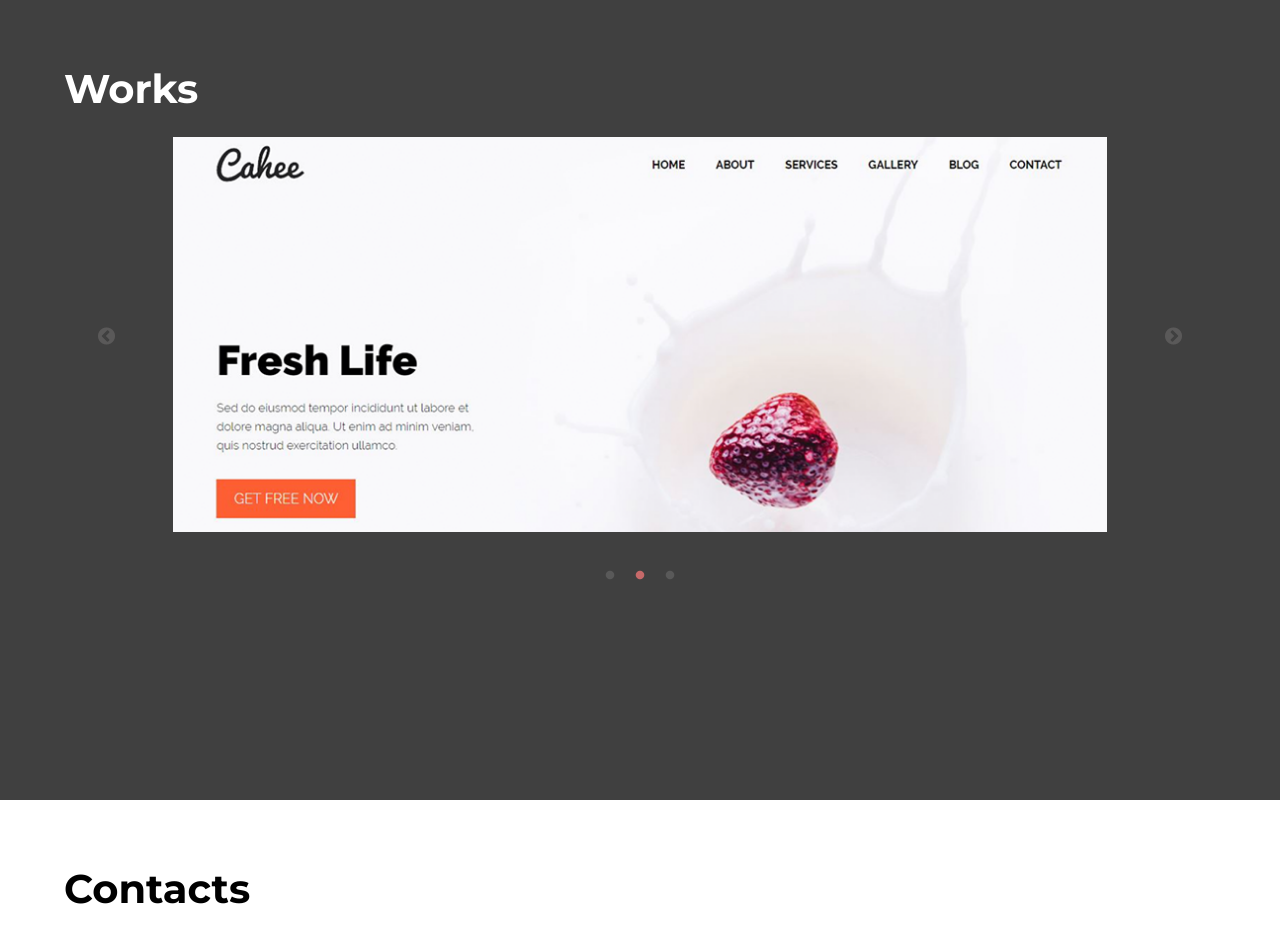
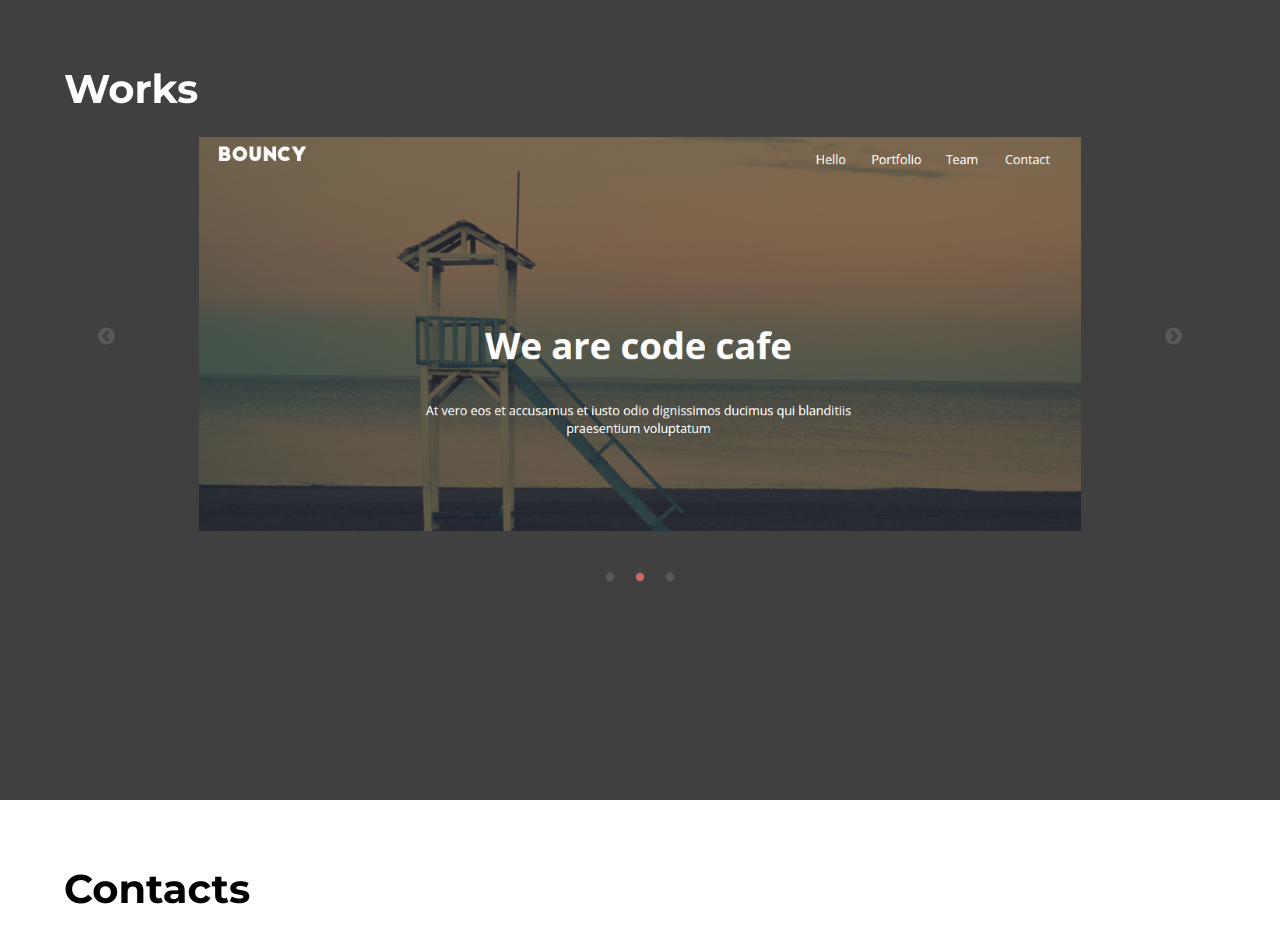
Before and after one commit to Yedomaha/portfolio, a plain HTML site: page index.html in a window 1280 px wide. Shown: the part 1600-2534 px from the top of the page. Drawn offline with nearby package versions, Linux system fonts and the light colour scheme.

Commit message:
addworks

```diff
--- a/css/style.css
+++ b/css/style.css
@@ -4,7 +4,6 @@
 	-webkit-box-sizing: border-box;
 	   -moz-box-sizing: border-box;
 	        box-sizing: border-box;
-	transition: 0.1s;
 	font-family: 'Montserrat', sans-serif;
 }
 
@@ -49,6 +48,7 @@ header{
 
 .header__menu-item a:hover{
 	border-bottom: 3px solid rgba(255,255,255,1);
+	transition: 0.1s;
 }
 
 .header__contacts-item a{
@@ -60,6 +60,7 @@ header{
 
 .socials a:hover{
 	color: #ff7b7b;
+	transition: 0.1s;
 }
 
 .header__text{
@@ -153,8 +154,17 @@ header{
 }
 
 .slide__item{
+	width: 100%;
+}
+
+.works__link{
+	display: block;
+	width: 85%;
 	margin: 0 auto;
-	width: 90%;
+}
+
+.works__link:hover{
+	opacity: 0.7;
 }
 
 /* CONTACTS SECTION */
@@ -203,6 +213,7 @@ header{
 
 .contacts__content-list-item:hover .ihover {
 	color: #FF7B7B
+	transition: 0.1s;
 }
 
 .contacts__content-list-item i{
@@ -276,7 +287,7 @@ header{
 	.contacts__caption {
     margin-bottom: 11vh;
 	}
-	.slide__item {
+	.works__link {
     width: 90%;
 	}
 }
@@ -341,7 +352,7 @@ header{
 	.skills{
 		padding-top: 30vh;
 	}
-	.slide__item {
+	.works__link {
     width: 100%;
 	}
 	.works{
--- a/index.html
+++ b/index.html
@@ -51,13 +51,13 @@
 			<h2 class="works__caption">Works</h2>
 			<div class="slick-slider">
 				<div class="slide">
-					<img class="slide__item" src="img/cahee.png" alt="">
+					<a class="works__link" href="https://yedomaha.github.io/design2/"><img class="slide__item" src="img/design.png" alt=""></a>
 				</div>
 				<div class="slide">
-					<img class="slide__item" src="img/cahee.png" alt="">
+					<a class="works__link" href="https://yedomaha.github.io/test1/"><img class="slide__item" src="img/bouncy.png" alt=""></a>
 				</div>
 				<div class="slide">
-					<img class="slide__item" src="img/cahee.png" alt="">
+					<a class="works__link" href="https://yedomaha.github.io/bhromaon/"><img class="slide__item" src="img/bh.png" alt=""></a>
 				</div>
 			</div>
 		</div>
```
Also changed, not shown: img/bh.png (added), img/bouncy.png (added), img/design.png (added).
